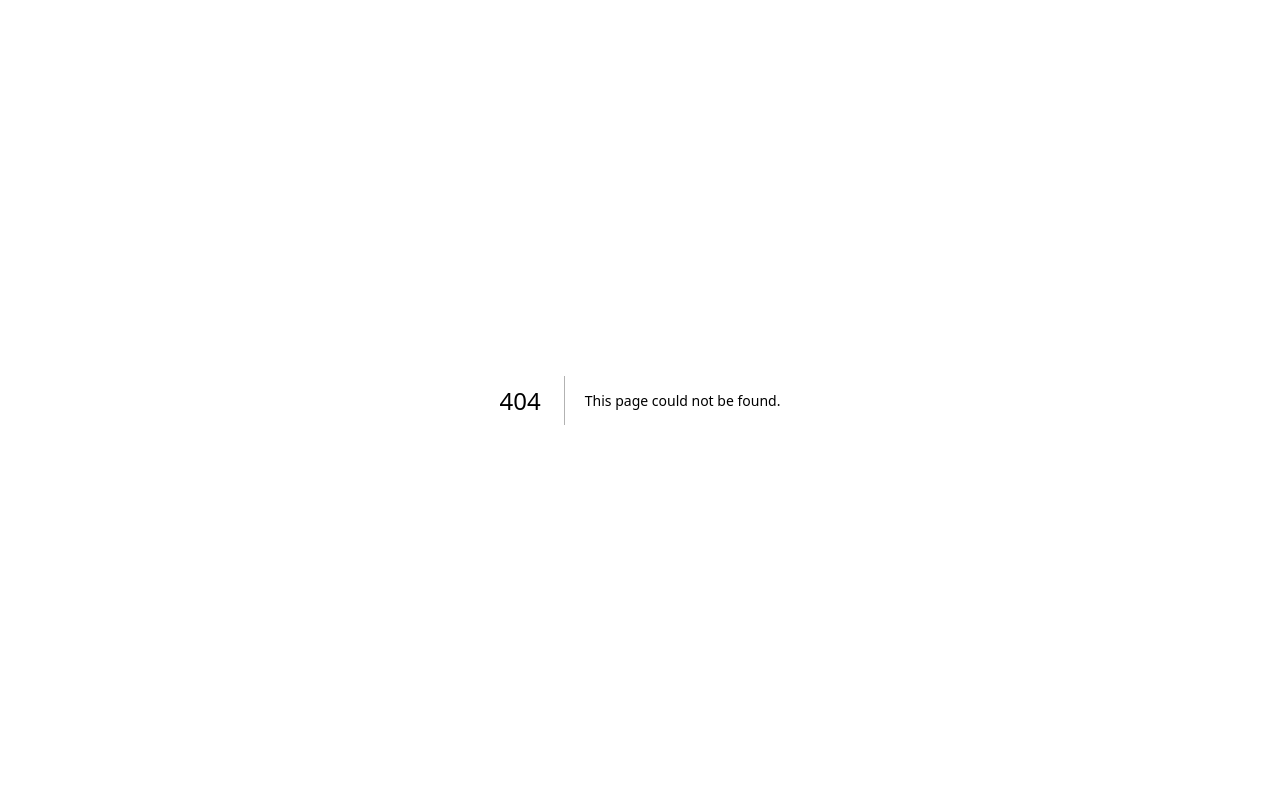
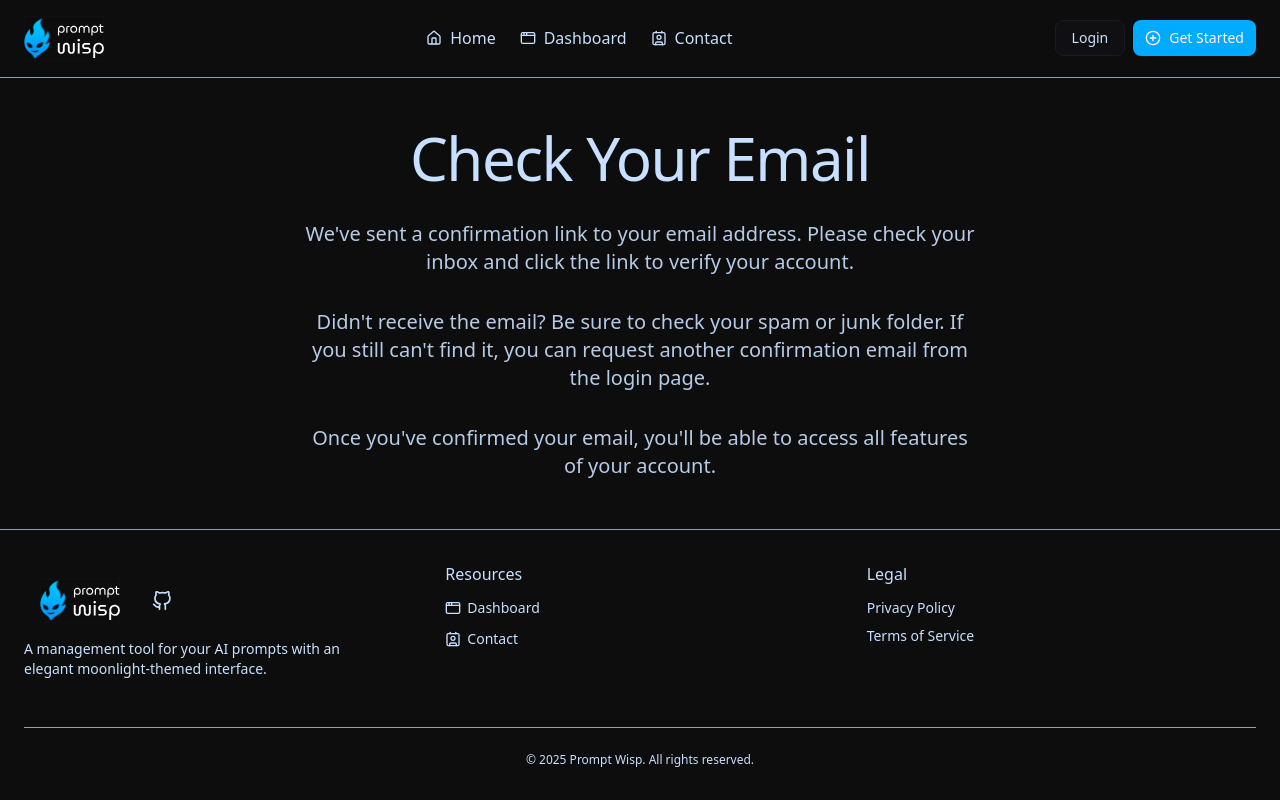
Before and after one commit to LeonardoCerv/prompt-wisp, a Next.js app: page /check-email in a window 1280 px wide. Before the commit this address had no page. Built offline with nearby package versions, Linux system fonts and the light colour scheme; no server answers.

Commit message:
[fix] flow of the signup then login

```diff
--- /dev/null
+++ b/src/app/(routes)/check-email/page.tsx
@@ -0,0 +1,33 @@
+import Header from "@/components/header";
+import Footer from "@/components/footer";
+import { createClient } from '@/lib/utils/supabase/server';
+
+export default async function CheckEmailPage() {
+  const supabase = await createClient();
+  const {
+    data: { user },
+  } = await supabase.auth.getUser();
+
+  return (
+    <main className="flex flex-col min-h-screen">
+      <Header user={user} />
+      <section className="flex flex-1 flex-col items-center justify-center px-4 py-12">
+        <h1 className="text-5xl sm:text-6xl font-light text-moonlight-silver-bright text-center mb-8 tracking-tight">
+          Check Your Email
+        </h1>
+        <div className="max-w-2xl w-full text-moonlight-silver text-lg sm:text-xl font-normal space-y-8 opacity-90 text-center">
+          <p>
+            We&apos;ve sent a confirmation link to your email address. Please check your inbox and click the link to verify your account.
+          </p>
+          <p>
+            Didn&apos;t receive the email? Be sure to check your spam or junk folder. If you still can&apos;t find it, you can request another confirmation email from the login page.
+          </p>
+          <p>
+            Once you&apos;ve confirmed your email, you&apos;ll be able to access all features of your account.
+          </p>
+        </div>
+      </section>
+      <Footer />
+    </main>
+  );
+}
--- a/src/app/(routes)/signup/actions.ts
+++ b/src/app/(routes)/signup/actions.ts
@@ -22,7 +22,7 @@ export async function signup(formData: FormData) {
   }
 
   revalidatePath('/', 'layout')
-  redirect('/prompt')
+  redirect('/check-email')
 }
 
 export async function handleSignInWithGoogle() {
--- a/src/app/auth/confirm/route.ts
+++ b/src/app/auth/confirm/route.ts
@@ -8,7 +8,7 @@ export async function GET(request: NextRequest) {
   const { searchParams } = new URL(request.url)
   const token_hash = searchParams.get('token_hash')
   const type = searchParams.get('type') as EmailOtpType | null
-  const next = searchParams.get('next') ?? '/'
+  const next = searchParams.get('next') ?? '/login'
 
   if (token_hash && type) {
     const supabase = await createClient()
```
Also changed, not shown: src/lib/utils/rateLimit.ts (added).
